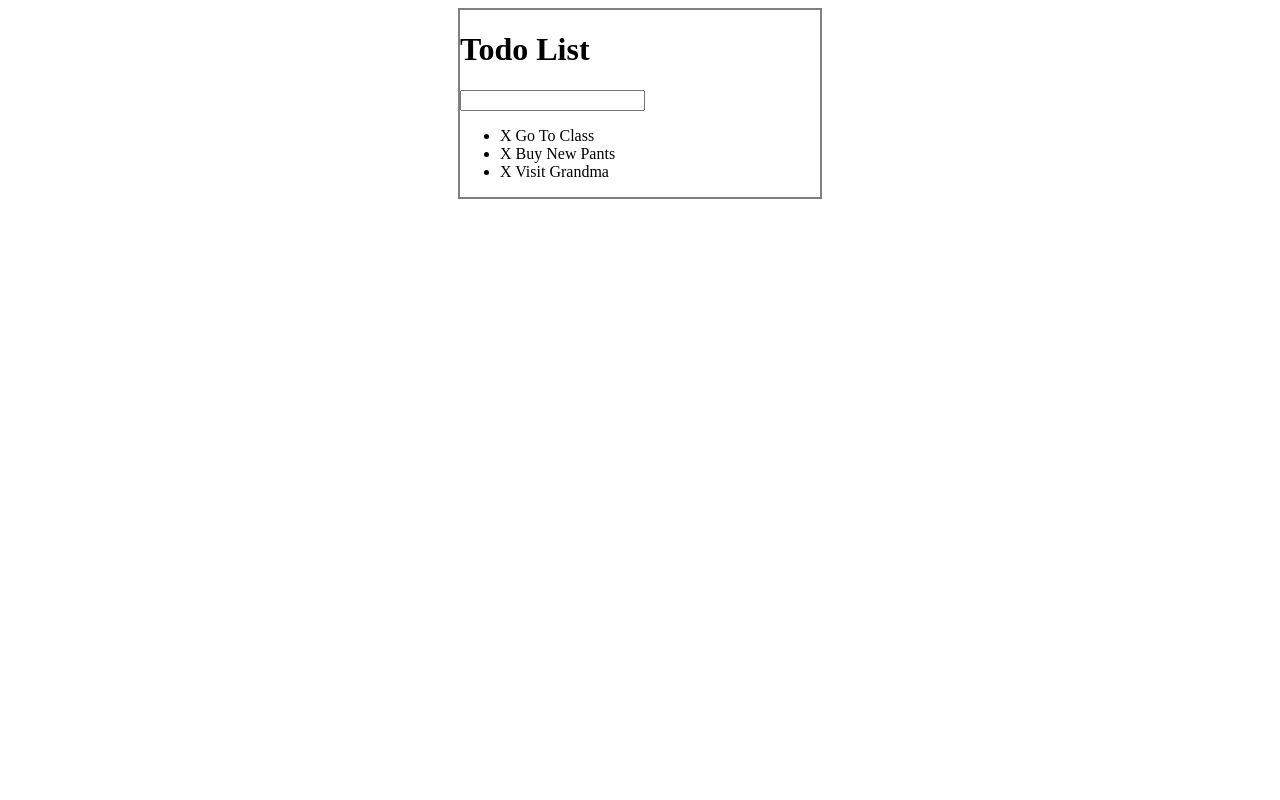
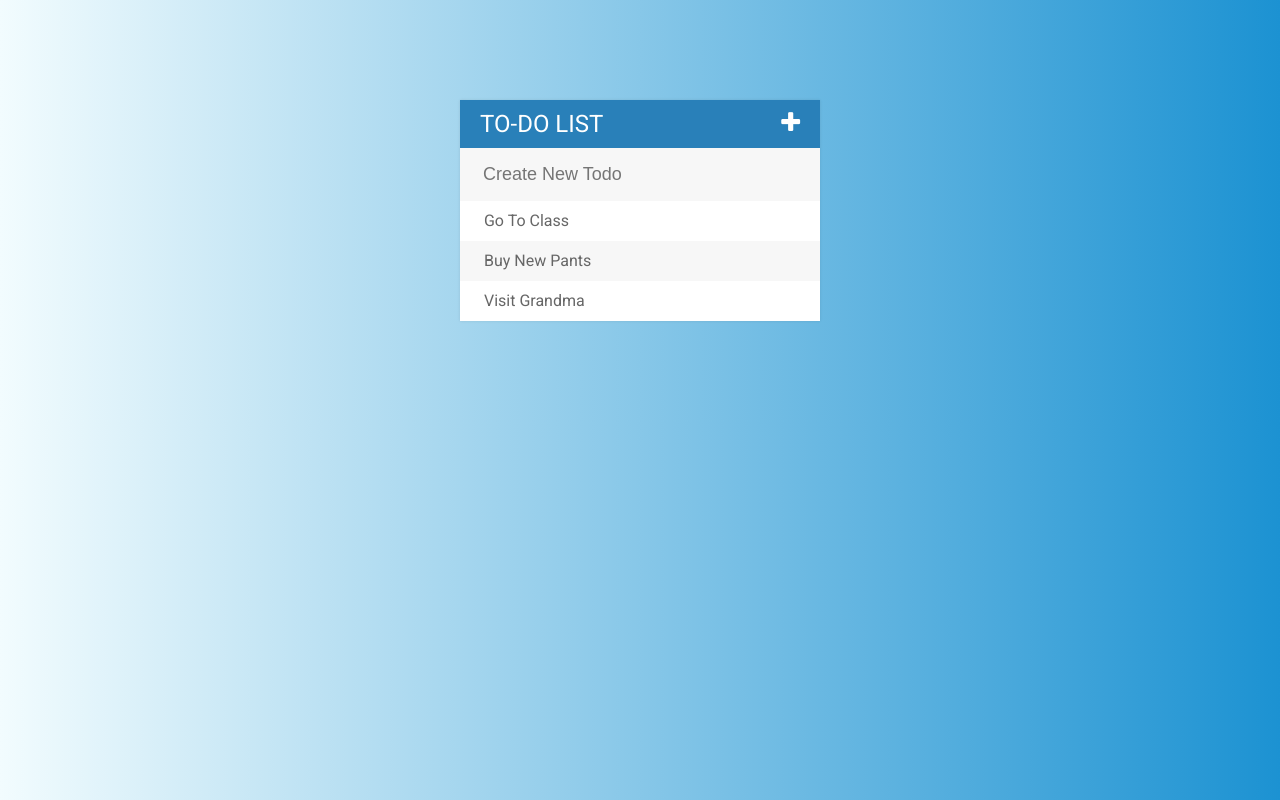
Before and after one commit to jburto94/todo-list, a plain HTML site: page index.html in a window 1280 px wide. Drawn offline with Linux system fonts and the light colour scheme.

Commit message:
Added styles to list and added toggle to input

```diff
--- a/assets/css/todo.css
+++ b/assets/css/todo.css
@@ -1,10 +1,86 @@
-#container {
-	margin: 0 auto;
-	border: 2px solid grey;
-	width: 360px;
+body {
+	font-family: Roboto;
+	background: #1c92d2;  /* fallback for old browsers */
+	background: -webkit-linear-gradient(to right, #f2fcfe, #1c92d2);  /* Chrome 10-25, Safari 5.1-6 */
+	background: 				linear-gradient(to right, #f2fcfe, #1c92d2); /* W3C, IE 10+/ Edge, Firefox 16+, Chrome 26+, Opera 12+, Safari 7+ */
+
 }
+
+h1 {
+	color: white;
+	background-color: #2980b9;
+	margin: 0;
+	padding: 10px 20px;
+	text-transform: uppercase;
+	font-size: 24px;
+	font-weight: normal;
+}
+
+ul {
+	list-style: none;
+	margin: 0;
+	padding: 0;
+}
+
+input {
+	font-size: 18px;
+	color: #2980b9;
+	background: #f7f7f7;
+	width: 100%;
+	padding: 13px 13px 13px 20px;
+	box-sizing: border-box;
+	border: 3px solid rgba(0,0,0,0);
+}
+
+li {
+	background: #fff;
+	height: 40px;
+	line-height: 40px;
+	color: #666;
+}
+
+span {
+	background: #e74c3c;
+	height: 40px;
+	width: 0px;
+	margin-right: 20px;
+	text-align: center;
+	color: white;
+	display: inline-block;
+	transition: 0.2s linear;
+	opacity: 0;
+}
+
+li:nth-child(2n) {
+	background: #f7f7f7;
+}
+
+
+input:focus {
+	background: white;
+	border: 3px solid #2980b9;
+	outline: none;
+
+}
+
+li:hover span {
+	width: 40px;
+	opacity: 1;
+}
+
 
 .completed {
 	color: gray;
 	text-decoration: line-through;
 }
+
+.fa-plus {
+	float: right;
+}
+
+#container {
+	margin: 100px auto;
+	width: 360px;
+	box-shadow: 0 0 3px rgba(0,0,0,0.1);
+	background: #f7f7f7;
+}
--- a/assets/js/todo.js
+++ b/assets/js/todo.js
@@ -17,6 +17,11 @@
 		// Add new todo item when the user presses enter
 		var newTodo = $(this).val();
 		$(this).val('');
-		$('ul').append('<li><span>X</span> ' +  newTodo + '</li>');
+		$('ul').append('<li><span><i class="fa fa-trash"></i></span> ' +  newTodo + '</li>');
 	}
 });
+
+//Toggle input when user clicks plus icon
+$('.fa-plus').click(function() {
+	$('input[type="text"]').fadeToggle();
+});
--- a/index.html
+++ b/index.html
@@ -3,16 +3,18 @@
 <head>
   <title>jQuery Todo List</title>
   <link rel="stylesheet" type="text/css" href="assets/css/todo.css">
+  <link href="https://fonts.googleapis.com/css?family=Roboto:400,500,700" rel="stylesheet">
+  <link rel="stylesheet" type="text/css" href="https://maxcdn.bootstrapcdn.com/font-awesome/4.7.0/css/font-awesome.min.css">
   <script type="text/javascript" src="assets/js/jquery-3.2.1.min.js"></script>
 </head>
 <body>
   <div id="container">
-  	<h1>Todo List</h1>
-  	<input type="text" name="new">
+  	<h1>To-do List <i class='fa fa-plus'></i></h1>
+  	<input type="text" name="new" placeholder="Create New Todo">
   	<ul>
-  		<li><span>X</span> Go To Class</li>
-  		<li><span>X</span> Buy New Pants</li>
-  		<li><span>X</span> Visit Grandma</li>
+  		<li><span><i class='fa fa-trash'></i></span> Go To Class</li>
+  		<li><span><i class='fa fa-trash'></i></span> Buy New Pants</li>
+  		<li><span><i class='fa fa-trash'></i></span> Visit Grandma</li>
   	</ul>
   </div>
 
```
